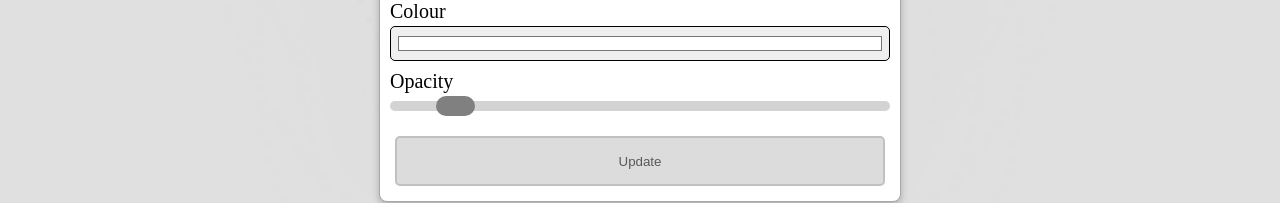
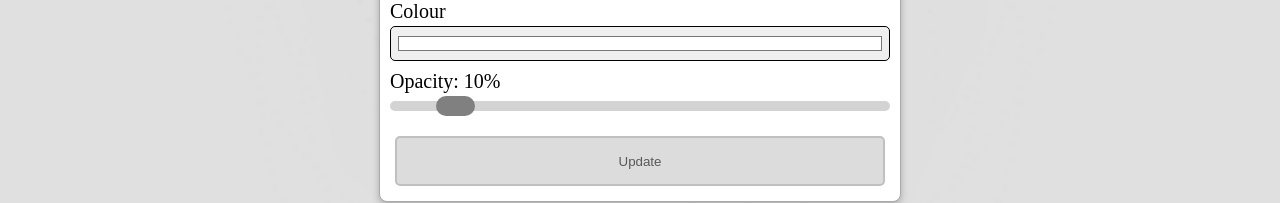
Before and after one commit to LiamMyles/polygon-art, a React (Create React App) app: page / in a window 1280 px wide. Both pictures are taken after a click on the button "Edit Background". Shown: the part 374-577 px from the top of the page. Built offline with nearby package versions, Linux system fonts and the light colour scheme.

Commit message:
Update slider to show value of slider

```diff
--- a/src/components/CoordinatePicker.tsx
+++ b/src/components/CoordinatePicker.tsx
@@ -149,6 +149,7 @@ export const CoordinatePicker: React.FC<CoordinatePickerProps> = ({
           simpleThumb={true}
           vertical={true}
           setFunction={setYFunction}
+          hideValue
         />
       </YSliderWrappingDiv>
       <CoordinatePositionsDiv>
@@ -222,6 +223,7 @@ export const CoordinatePicker: React.FC<CoordinatePickerProps> = ({
           id="x"
           simpleThumb={true}
           setFunction={setXFunction}
+          hideValue
         />
       </XSliderWrappingDiv>
     </CoordinatePickerWrappingDiv>
--- a/src/components/EditBackgroundModal.tsx
+++ b/src/components/EditBackgroundModal.tsx
@@ -87,6 +87,7 @@ export const EditBackgroundModal: React.FC = () => {
           max={100}
           min={0}
           setFunction={setBackgroundOpacity}
+          valueSuffix={"%"}
         />
         <StyledButton
           type="button"
--- a/src/components/PolygonDisplay.tsx
+++ b/src/components/PolygonDisplay.tsx
@@ -416,6 +416,7 @@ export const PolygonDotsControls: React.FC = () => {
         min={0}
         currentValue={strokeWidth}
         setFunction={setStrokeWidth}
+        valueSuffix="px"
       />
       <ColourPicker
         label="Stroke Colours"
@@ -499,6 +500,7 @@ export const PolygonSidesControls: React.FC = () => {
         min={0}
         currentValue={strokeWidth}
         setFunction={setStrokeWidth}
+        valueSuffix="px"
       />
       <ColourPicker
         label="Colours"
--- a/src/components/ShareGifModal.tsx
+++ b/src/components/ShareGifModal.tsx
@@ -145,6 +145,7 @@ export const GenerateGifModal: React.FC = () => {
             currentValue={recordingLength}
             setFunction={setRecordingLength}
             id={"gif-recording-length-slider"}
+            valueSuffix={" seconds"}
           />
         )}
         {!editModalIsClosed && !renderHasStarted && startGenerating && (
--- a/src/components/Slider.tsx
+++ b/src/components/Slider.tsx
@@ -7,10 +7,12 @@ interface SliderProps {
   min: number
   max: number
   currentValue: number
+  setFunction: React.Dispatch<React.SetStateAction<number>>
   vertical?: boolean
   simpleThumb?: boolean
-  setFunction: React.Dispatch<React.SetStateAction<number>>
   className?: string
+  valueSuffix?: string
+  hideValue?: boolean
 }
 
 const SliderInputRange = styled.input`
@@ -151,10 +153,15 @@ export const Slider: React.FC<SliderProps> = ({
   simpleThumb,
   setFunction,
   className,
+  valueSuffix,
+  hideValue,
 }) => {
   return (
     <div className={className}>
-      <label htmlFor={id}>{label}</label>
+      <label htmlFor={id}>
+        {label}
+        {hideValue ? "" : `: ${currentValue}${valueSuffix ? valueSuffix : ""}`}
+      </label>
       <SliderInputRange
         className={simpleThumb ? "simpleThumb" : ""}
         id={id}
```
Also changed, not shown: 2 other files (tests, documents, lock files or other folders).
